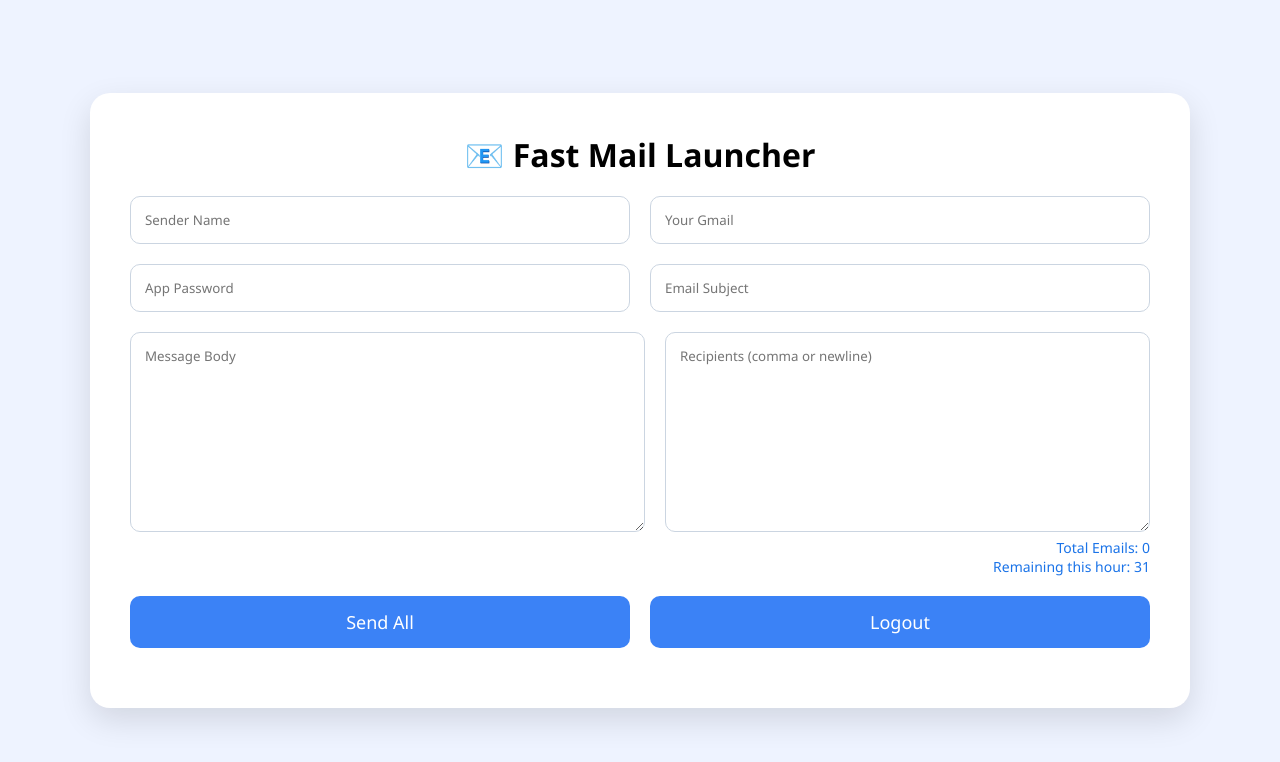
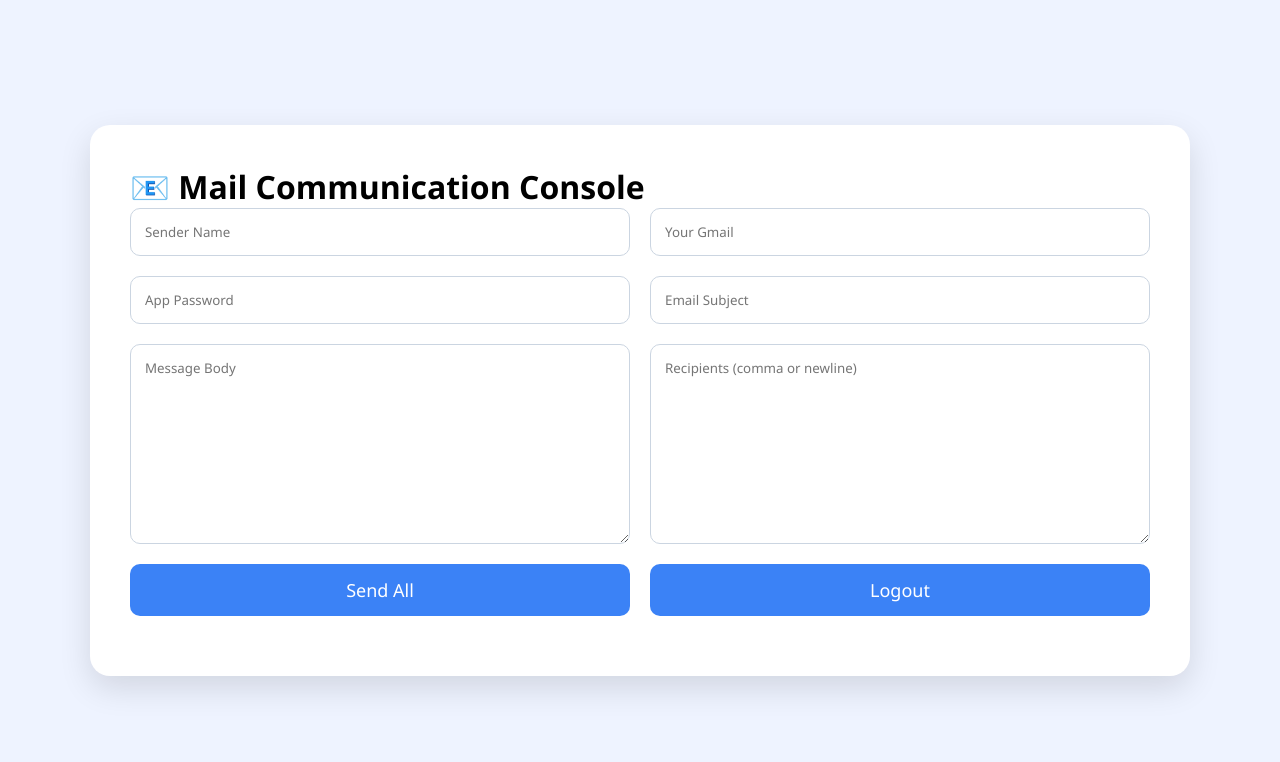
Before and after one commit to email-maker/nikki-pooja-i10-car, a website: page public/launcher.html in a window 1280 px wide. Drawn offline with Linux system fonts and the light colour scheme.

Commit message:
Update launcher.html

```diff
--- a/public/launcher.html
+++ b/public/launcher.html
@@ -1,14 +1,16 @@
 <!DOCTYPE html>
 <html>
 <head>
-  <meta charset="UTF-8">
-  <title>Fast Mail Launcher</title>
-  <link rel="stylesheet" href="style.css">
+<meta charset="UTF-8">
+<title>Mail Communication Console</title>
+<link rel="stylesheet" href="style.css">
 </head>
+
 <body>
 
 <div class="container">
-  <h2>📧 Fast Mail Launcher</h2>
+
+  <h1>📧 Mail Communication Console</h1>
 
   <div class="row">
     <input id="senderName" placeholder="Sender Name">
@@ -22,14 +24,7 @@
 
   <div class="row landscape-row">
     <textarea id="message" class="bigbox" placeholder="Message Body"></textarea>
-
-    <div class="recipient-box">
-      <textarea id="recipients" class="bigbox" placeholder="Recipients (comma or newline)"></textarea>
-      <div class="small-info">
-        <span id="emailCount">Total Emails: 0</span><br>
-        <span id="remainingCount">Remaining this hour: 31</span>
-      </div>
-    </div>
+    <textarea id="recipients" class="bigbox" placeholder="Recipients (comma or newline)"></textarea>
   </div>
 
   <div class="row">
@@ -41,5 +36,6 @@
 </div>
 
 <script src="script.js"></script>
+
 </body>
 </html>
```
